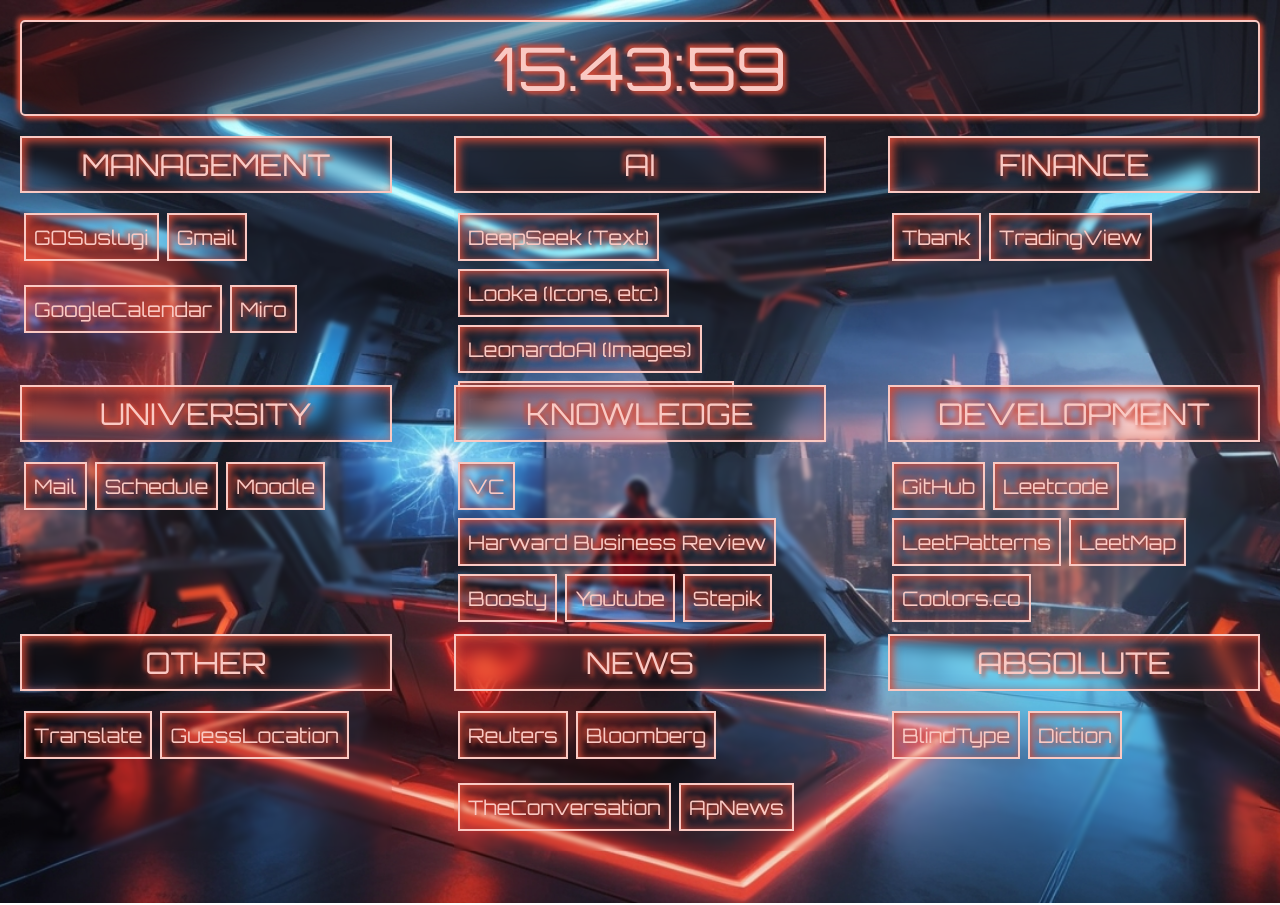
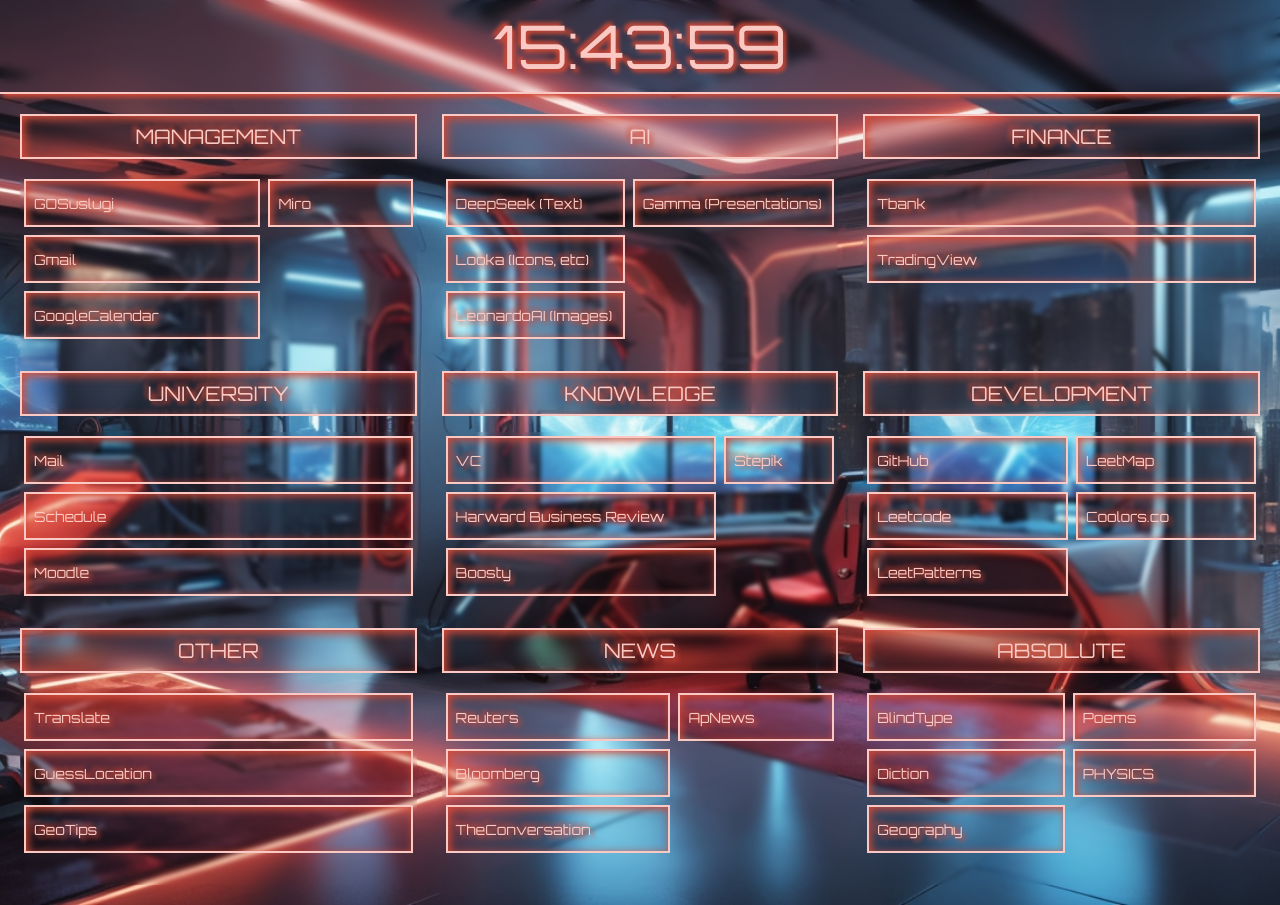
Before and after one commit to YupyUser/NewTabRemaster, a plain HTML site: page index.html in a window 1280 px wide. Drawn offline with Linux system fonts and the light colour scheme.

Commit message:
changed design. Deleted sites: youtube. Added sites: Poems, Geography, GeoTips

```diff
--- a/index.html
+++ b/index.html
@@ -36,6 +36,7 @@
 						<div class="links">
 							<a href="https://translate.google.com/" class="link">Translate</a>
 							<a href="https://guesswhereyouare.com/" class="link">GuessLocation</a>
+							<a href="https://geotips.net/" class="link">GeoTips</a>
 						</div>
 					</div>
 				</div>
@@ -55,7 +56,6 @@
 							<a href="https://vc.ru/" class="link">VC</a>
 							<a href="https://hbr.org/" class="link">Harward Business Review</a>
 							<a href="https://boosty.to/" class="link">Boosty</a>
-							<a href="https://www.youtube.com/" class="link">Youtube</a>
 							<a href="https://stepik.org/learn/courses" class="link">Stepik</a>
 						</div>
 					</div>
@@ -92,6 +92,9 @@
 						<div class="links">
 							<a href="https://blindtyping.com/" class="link">BlindType</a>
 							<a href="https://prosv.ru/articles/30-skorogovorok-dlya-razvitiya-rechi/" class="link">Diction</a>
+							<a href="https://world-geography-games.com/" class="link">Geography</a>
+							<a href="https://www.culture.ru/literature/poems" class="link">Poems</a>
+							<a href="#" class="link">PHYSICS</a>
 						</div>
 					</div>
 				</div>
--- a/style.css
+++ b/style.css
@@ -14,7 +14,7 @@
 
 :root {
 	/* --background: #222831; */
-	--background: url("./img/background2.jpg");
+	--background: url("./img/background3.jpg");
 
 	font-family: "Orbitron", sans-serif;
 }
@@ -36,22 +36,20 @@ header {
 }
 
 .time {
-	margin: 20px;
 	height-max: 120px;
 	padding: 8px;
 
 	text-align: center;
 
-	backdrop-filter: blur(50px);
+	backdrop-filter: blur(5px);
 
-	border: 2px solid #fac9c3;
-	border-radius: 5px;
+	border-bottom: 2px solid #fac9c3;
 	box-shadow: 3px 3px 5px #d34a37, -3px -3px 5px #d34a37;
 }
 
 
 .navigation {
-	font-size: 20px;
+	font-size: 14px;
 
 	margin: 20px;
 
@@ -63,16 +61,16 @@ header {
 	display: flex;
 	flex-direction: column;
 
-	width: 30%;
+	width: 32%;
 
 }
 
 .row {
-	margin-bottom: 32px;
+
 }
 
 .title {
-	font-size: 30px;
+	font-size: 20px;
 	backdrop-filter: blur(8px);
 	box-shadow: inset 3px 3px 10px #d34a37;
 	border: 2px solid #fac9c3;
@@ -83,11 +81,12 @@ header {
 }
 .links {
 	backdrop-filter: blur(2px);
-
+	text-align: center;
 	display: flex;
 	flex-wrap: wrap;
+	flex-direction: column;
 
-	height: 144px;
+	height: 196px;
 
 }
 .link {
```
Also changed, not shown: img/background3.jpg (added).
